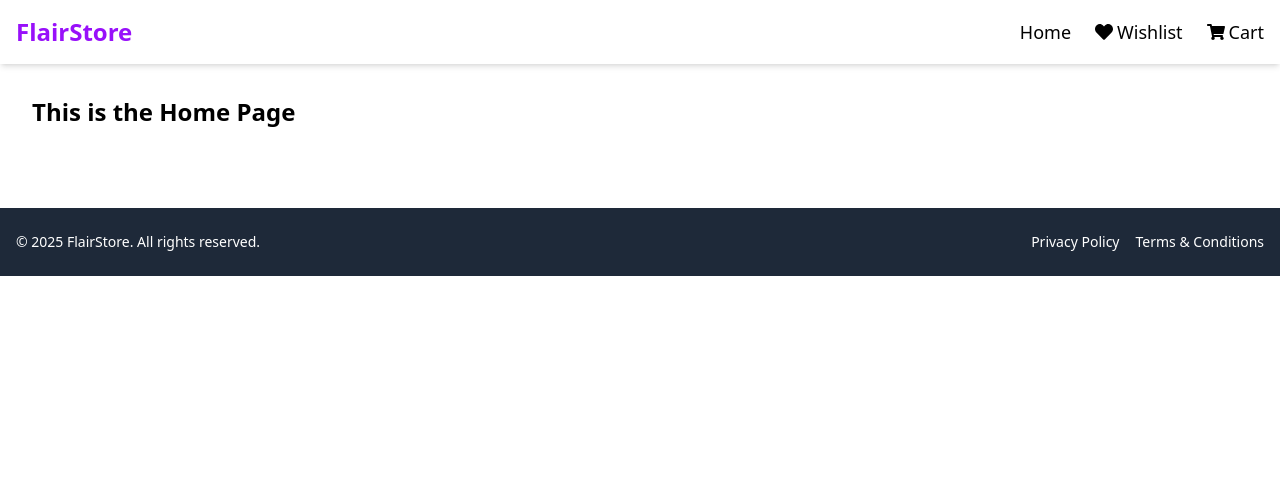
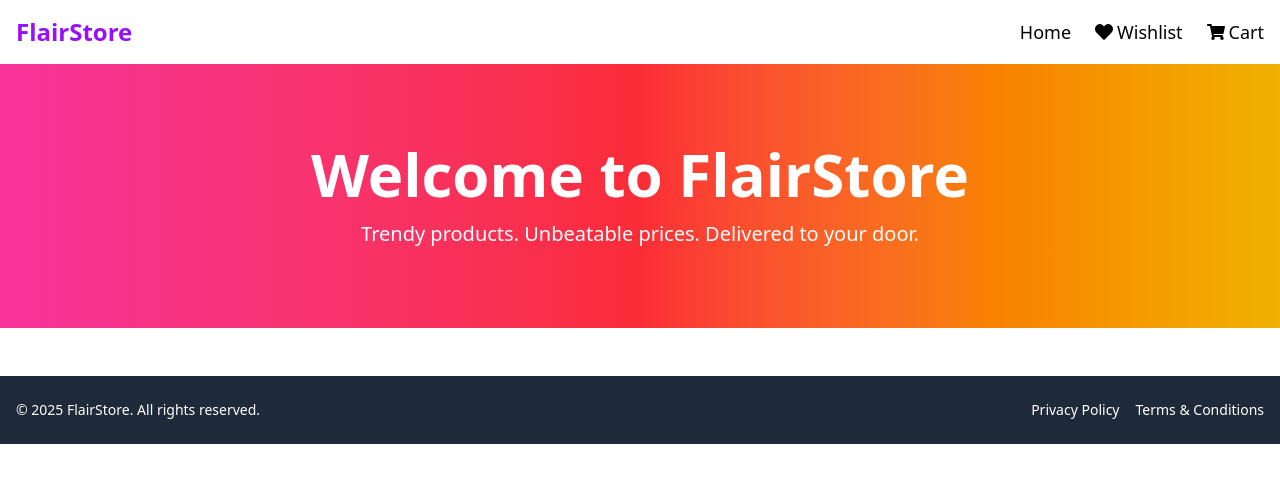
Before and after one commit to Hatsunmikk/flair-store, a React (Vite) app: page / in a window 1280 px wide. Shown: the top 482 px of the page. Built offline with nearby package versions, Linux system fonts and the light colour scheme.

Commit message:
Add Banner component to homepage

```diff
--- /dev/null
+++ b/src/components/Banner.jsx
@@ -0,0 +1,11 @@
+
+function Banner() {
+  return (
+    <div className="bg-gradient-to-r from-pink-500 via-red-500 to-yellow-500 text-white py-20 text-center">
+      <h1 className="text-4xl md:text-6xl font-bold mb-4">Welcome to FlairStore</h1>
+      <p className="text-lg md:text-xl">Trendy products. Unbeatable prices. Delivered to your door.</p>
+    </div>
+  )
+}
+
+export default Banner
--- a/src/pages/Cart.jsx
+++ b/src/pages/Cart.jsx
@@ -1,4 +1,4 @@
-// Example: Cart.jsx
+
 function Cart() {
   return <div className="text-2xl font-bold p-8">This is the Cart Page</div>
 }
--- a/src/pages/Home.jsx
+++ b/src/pages/Home.jsx
@@ -1,6 +1,13 @@
-// Example: Home.jsx
+import Banner from '../components/Banner'
+
+
 function Home() {
-  return <div className="text-2xl font-bold p-8">This is the Home Page</div>
+  return (
+    <div>
+      <Banner />
+      {/* We'll add product grid and categories below this later */}
+    </div>
+  )
 }
 
 export default Home
--- a/src/pages/Wishlist.jsx
+++ b/src/pages/Wishlist.jsx
@@ -1,4 +1,4 @@
-// Example: Wishlist.jsx
+
 function Wishlist() {
   return <div className="text-2xl font-bold p-8">This is the Wishlist Page</div>
 }
```
